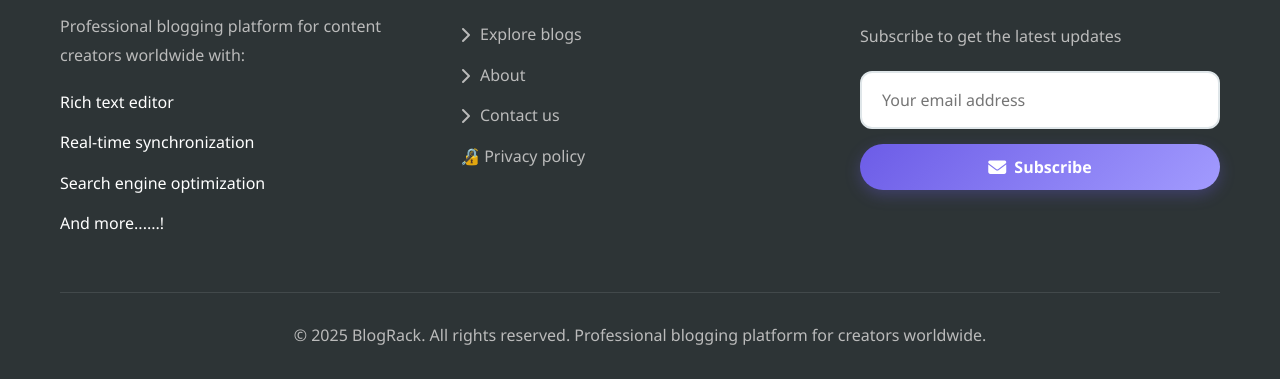
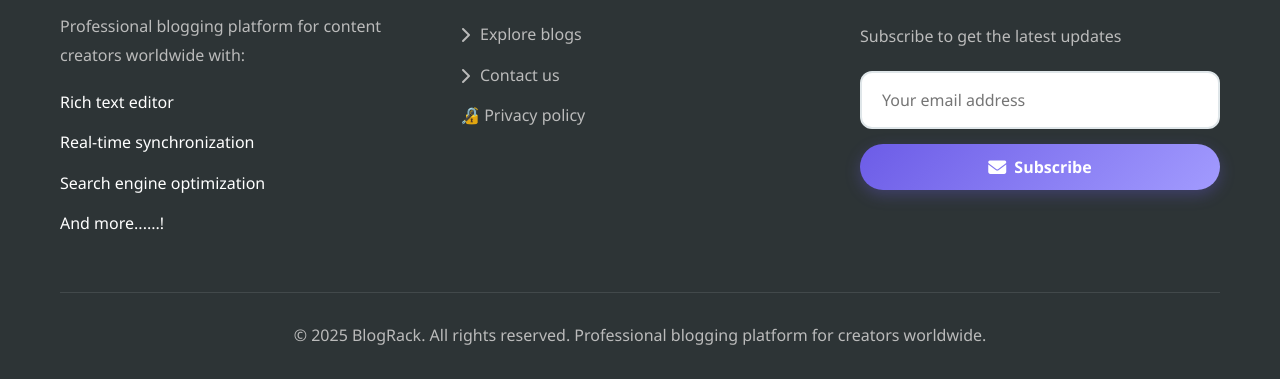
Before and after one commit to MyWebView/BlogRack, a plain HTML site: page index.html in a window 1280 px wide. Shown: the part 1447-1826 px from the top of the page. Drawn offline with Linux system fonts and the light colour scheme; no server answers.

Commit message:
Update index.html

```diff
--- a/index.html
+++ b/index.html
@@ -1618,9 +1618,8 @@
                     <h3>Quick links</h3>
                     <ul>
                         <li><a href="#"><i class="fas fa-chevron-right"></i> Explore blogs</a></li>
-                        <li><a href="#"><i class="fas fa-chevron-right"></i> About</a></li>
                         <li><a href="mailto:blograckconnect@gmail.com"><i class="fas fa-chevron-right"></i> Contact us</a>
-  			<li><a href="#" class="privacy-link" id="privacyPolicyLink" target="_blank">🔏 Privacy policy</a>
+  			<li><a href="https://mywebview.github.io/brpolicy/" class="privacy-link" id="privacyPolicyLink" target="_blank">🔏 Privacy policy</a>
 </li>
                     </ul>
                 </div>
```
